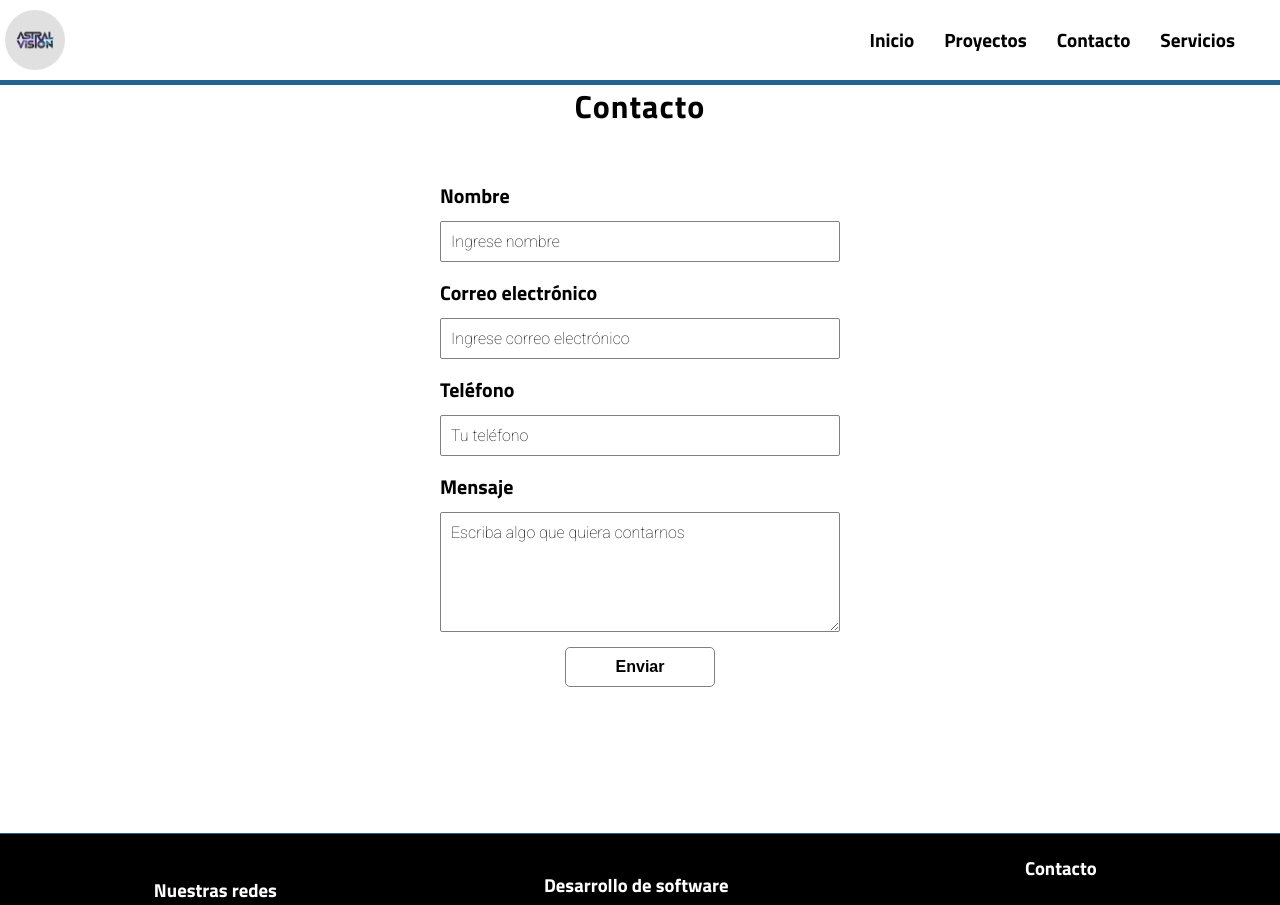
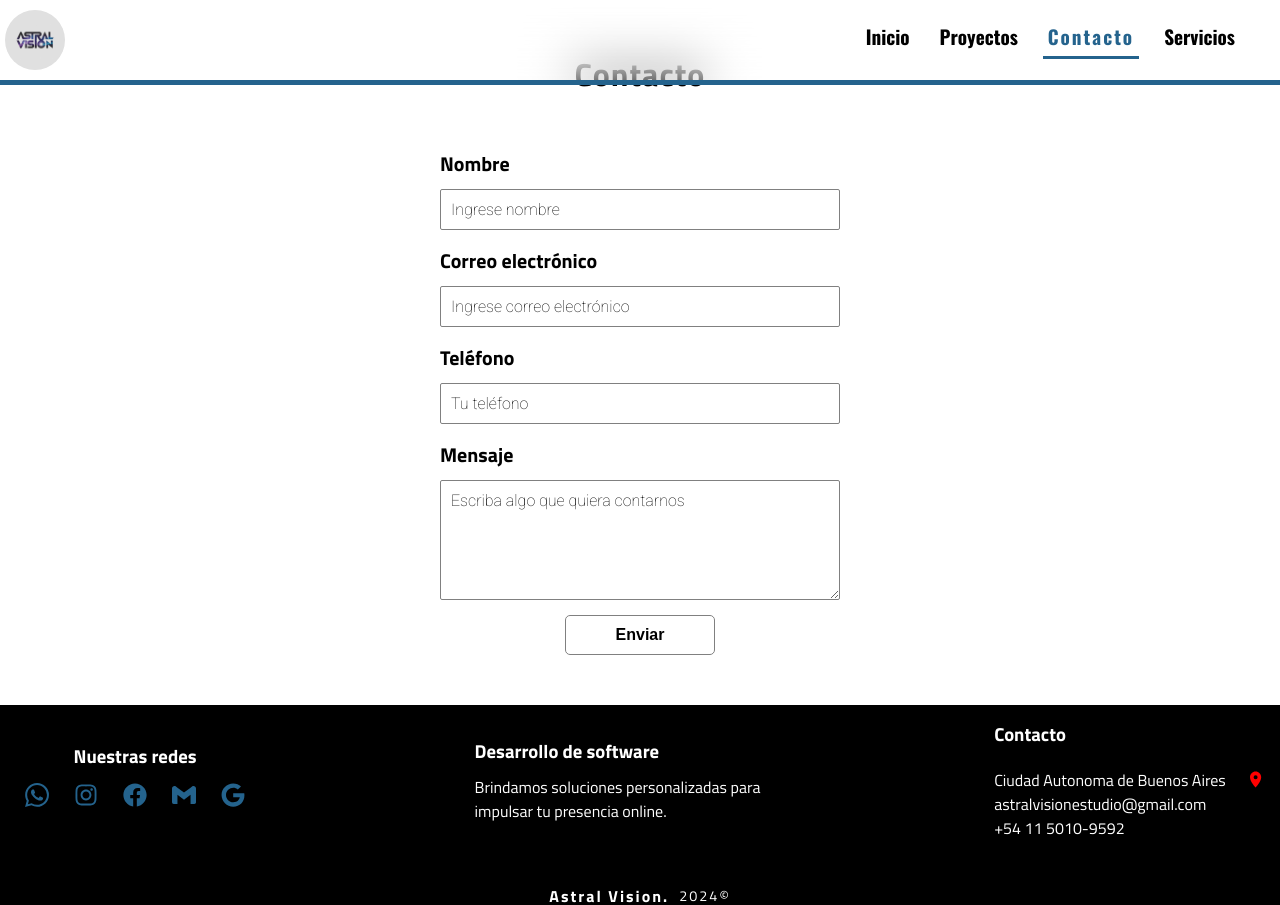
Before and after one commit to Jonnhyortega/astralvision, a React (Vite) app: page /contact in a window 1280 px wide. Shown: the top 905 px of the page. Built offline with nearby package versions, Linux system fonts and the light colour scheme; a web font is replaced by a local one; what ldrs would draw is missing.

Commit message:
update project, commit to deploy

```diff
--- a/src/App.css
+++ b/src/App.css
@@ -21,6 +21,8 @@ body {
   padding: 0;
   margin: 0;
   box-sizing: border-box;
+
+
 }
 
 * {
@@ -42,8 +44,7 @@ body {
 }
 
 ::-webkit-scrollbar-thumb {
-  background: grey;
-  border-radius: 5px;
+  background: var(--third);
 }
 
 ::-webkit-scrollbar-thumb:hover {
--- a/src/components/Footer/Footer.jsx
+++ b/src/components/Footer/Footer.jsx
@@ -7,6 +7,7 @@ import { MdLocationOn } from "react-icons/md";
 const Footer = () => {
   return (
     <FooterContainer>
+
       <SocialLinks>
         <h3>Nuestras redes</h3>
         <div>
@@ -39,18 +40,20 @@ const Footer = () => {
           </a>
         </div>
       </SocialLinks>
+
       <div className="footer-info">
         <h3>Desarrollo de software</h3>
         <span>
           Brindamos soluciones personalizadas para impulsar tu presencia online.
         </span>
       </div>
+
       <div className="footer-contact">
         <h3>Contacto</h3>
         <ul>
           <li>
             Ciudad Autonoma de Buenos Aires
-            <MdLocationOn />
+            <MdLocationOn style={{marginLeft: "20px", color: "red", fontSize: "1.2rem"}}/>
           </li>
           <li>
             <a href="mailto:astralvisionestudio@gmail.com">
@@ -64,7 +67,7 @@ const Footer = () => {
       </div>
 
       <Copyright>
-        <h4>Astral Vision.</h4> {new Date().getFullYear()}©
+        <h1>Astral Vision.</h1> {new Date().getFullYear()}©
       </Copyright>
     </FooterContainer>
   );
--- a/src/components/Footer/FooterStyles.js
+++ b/src/components/Footer/FooterStyles.js
@@ -6,10 +6,13 @@ export const FooterContainer = styled.footer`
   position: relative;
   display: flex;
   align-items: center;
-  justify-content: space-around;
-  padding: 20px;
-  border-top: 1px solid var(--third);
+  justify-content: space-between;
   background: black;
+  padding: 15px 15px 70px 15px;
+  /* border-top: 4px solid var(--third);
+  * {
+    border: 1px solid gold;
+  } */
 
   .footer-info {
     display: flex;
@@ -22,10 +25,12 @@ export const FooterContainer = styled.footer`
       font-family: var(--titilium);
       margin-bottom: 10px;
       width: 100%;
+      text-align: left;
     }
 
-    span{
-        width: 100%;
+    span {
+      text-align: left;
+      width: 100%;
     }
   }
 
@@ -39,26 +44,32 @@ export const FooterContainer = styled.footer`
 
     h3 {
       font-family: var(--titilium);
-      margin-bottom: 10px;
+      /* margin-bottom: 10px; */
       width: 100%;
+      text-align: left;
     }
+
     ul {
       display: flex;
       flex-direction: column;
       align-items: center;
       justify-content: center;
+      width: 100%;
 
       li {
         list-style: none;
         display: flex;
         align-items: center;
-        justify-content: center;
+        justify-content: start;
         text-align: left;
         width: 100%;
+
         a {
           text-align: left;
+          width: 100%;
           text-decoration: none;
           color: white;
+
           &:hover {
             color: var(--third);
             transform: scale(1.1);
@@ -142,12 +153,14 @@ export const Copyright = styled.p`
   flex-wrap: wrap;
   gap: 10px;
   position: absolute;
-  bottom: 5px;
-  left: 5%;
+  left: 0%;
+  bottom: 2px;
+  width: 100%;
+
   @media (max-width: 868px) {
-    right: 0;
+    position: relative;
   }
-  h4 {
+  h1 {
     font-size: 1rem;
     font-weight: bolder;
     color: white;
--- a/src/components/Navbar/Navbar.jsx
+++ b/src/components/Navbar/Navbar.jsx
@@ -2,6 +2,7 @@ import { useState, useEffect } from "react";
 import { NavbarWrapper, NavLink } from "./NavbarStyles";
 import { HiOutlineMenu, HiOutlineX } from "react-icons/hi";
 import logo from "../../imgs/LogoAstral.webp";
+import { useLocation } from "react-router-dom";
 
 export const Navbar = () => {
   const [showMenu, setShowMenu] = useState(false);
@@ -9,14 +10,13 @@ export const Navbar = () => {
   const [lastScrollY, setLastScrollY] = useState(
     typeof window !== "undefined" ? window.scrollY : 0
   );
+  const { pathname } = useLocation();
 
   const handleToggleMenu = () => {
     setShowMenu(!showMenu);
   };
 
   useEffect(() => {
-
-
     const handleScroll = () => {
       const currentScrollY = window.scrollY;
       if (currentScrollY > lastScrollY) {
@@ -37,10 +37,27 @@ export const Navbar = () => {
       <div className="deco"></div>
 
       <div className="menu-desktop">
-        <NavLink to={"/"}>Inicio</NavLink>
-        <NavLink to={"/projects"}>Proyectos</NavLink>
-        <NavLink to={"/contact"}>Contacto</NavLink>
-        <NavLink to={"/services"}>Servicios</NavLink>
+        <NavLink className={pathname === "/" ? "active-menu" : ""} to={"/"}>
+          Inicio
+        </NavLink>
+        <NavLink
+          className={pathname === "/projects" ? "active-menu" : ""}
+          to={"/projects"}
+        >
+          Proyectos
+        </NavLink>
+        <NavLink
+          className={pathname === "/contact" ? "active-menu" : ""}
+          to={"/contact"}
+        >
+          Contacto
+        </NavLink>
+        <NavLink
+          className={pathname === "/services" ? "active-menu" : ""}
+          to={"/services"}
+        >
+          Servicios
+        </NavLink>
       </div>
 
       {showMenu ? (
@@ -60,23 +77,40 @@ export const Navbar = () => {
           showMenu ? "menu-mobile-open" : "menu-mobile-close"
         }`}
       >
-        <NavLink onClick={handleToggleMenu} to={"/"}>
+        <NavLink
+          className={pathname === "/" ? "active-menu-mobile" : ""}
+          onClick={handleToggleMenu}
+          to={"/"}
+          style={{ marginTop: "150px" }}
+        >
           Inicio
         </NavLink>
-        <NavLink onClick={handleToggleMenu} to={"/projects"}>
+        <NavLink
+          className={pathname === "/projects" ? "active-menu-mobile" : ""}
+          onClick={handleToggleMenu}
+          to={"/projects"}
+        >
           Proyectos
         </NavLink>
-        <NavLink onClick={handleToggleMenu} to={"/contact"}>
+        <NavLink
+          className={pathname === "/contact" ? "active-menu-mobile" : ""}
+          onClick={handleToggleMenu}
+          to={"/contact"}
+        >
           Contacto
         </NavLink>
-        <NavLink onClick={handleToggleMenu} to={"/services"}>
+        <NavLink
+          className={pathname === "/services" ? "active-menu-mobile" : ""}
+          onClick={handleToggleMenu}
+          to={"/services"}
+        >
           Servicios
         </NavLink>
 
-        <small>
-          <h4>Astral Vision.©</h4>
-          {new Date().getFullYear()}
-        </small>
+        <div className="astral-logo">
+          <h1>Astral Vision.©</h1>
+          <span>{new Date().getFullYear()}</span>
+        </div>
       </div>
     </NavbarWrapper>
   );
--- a/src/components/Navbar/NavbarStyles.js
+++ b/src/components/Navbar/NavbarStyles.js
@@ -8,7 +8,8 @@ export const NavbarWrapper = styled.nav`
   justify-content: end;
   gap: 20px;
   position: fixed;
-  top: ${({ scrollDirection }) => (scrollDirection === "down" ? "-100px" : "0")};
+  top: ${({ scrollDirection }) =>
+    scrollDirection === "down" ? "-100px" : "0"};
   left: 0;
   z-index: 1000;
   width: 100%;
@@ -21,6 +22,18 @@ export const NavbarWrapper = styled.nav`
     scrollDirection === "down"
       ? "1px solid var(--third)"
       : "5px solid var(--third)"};
+
+  .active-menu {
+    border-bottom: 3px solid var(--third);
+    letter-spacing: 2px;
+    color: var(--third);
+  }
+
+  .active-menu-mobile {
+    border-bottom: 3px solid black;
+    letter-spacing: 2px;
+    color: black;
+  }
 
   img {
     position: absolute;
@@ -35,7 +48,7 @@ export const NavbarWrapper = styled.nav`
     transition: 1s;
     top: ${({ scrollDirection }) =>
       scrollDirection === "down" ? "105px" : "10px"};
-    transition: .8s;
+    transition: 0.8s;
   }
 
   .menu-desktop {
@@ -81,7 +94,7 @@ export const NavbarWrapper = styled.nav`
     display: flex;
     flex-direction: column;
     align-items: center;
-    justify-content: center;
+    justify-content: start;
     position: absolute;
 
     &::before {
@@ -110,15 +123,21 @@ export const NavbarWrapper = styled.nav`
       color: white;
     }
 
-    small {
+    .astral-logo {
       color: white;
       font-size: 0.8rem;
-      margin-top: 20px;
-      position: absolute;
-      bottom: 20px;
-      left: 50%;
+      margin-top: 50px;
+      text-align: center;
       width: 100%;
       display: flex;
+      align-items: center;
+      justify-content: center;
+
+      h1 {
+        font-size: 0.8rem;
+        font-weight: bold;
+        text-align: center;
+      }
     }
   }
 
@@ -134,17 +153,19 @@ export const NavbarWrapper = styled.nav`
 `;
 
 export const NavLink = styled(Link)`
-  color: var(--color2);
+  color: black;
   text-decoration: none;
   font-size: 1.2rem;
   font-weight: bold;
   padding: 1px 5px;
-  transition: color 0.1s ease, background-color 0.3s ease;
+  transition: 0.1s ease;
   border-bottom: 1px solid transparent;
   padding-bottom: 2px;
+  font-family: var(--oswald);
+  padding-bottom: 5px;
 
   &:hover {
-    border-bottom: 1px solid var(--third);
+    border-bottom: 3px solid var(--third);
     color: var(--third);
   }
 `;
--- a/src/pages/Contact/Contact.jsx
+++ b/src/pages/Contact/Contact.jsx
@@ -8,7 +8,6 @@ const ContactContainer = styled.section`
   justify-content: center;
   position: relative;
   z-index: 100;
-  padding: 2em 0 6em 0;
 `;
 
 const Contact = () => {
```
